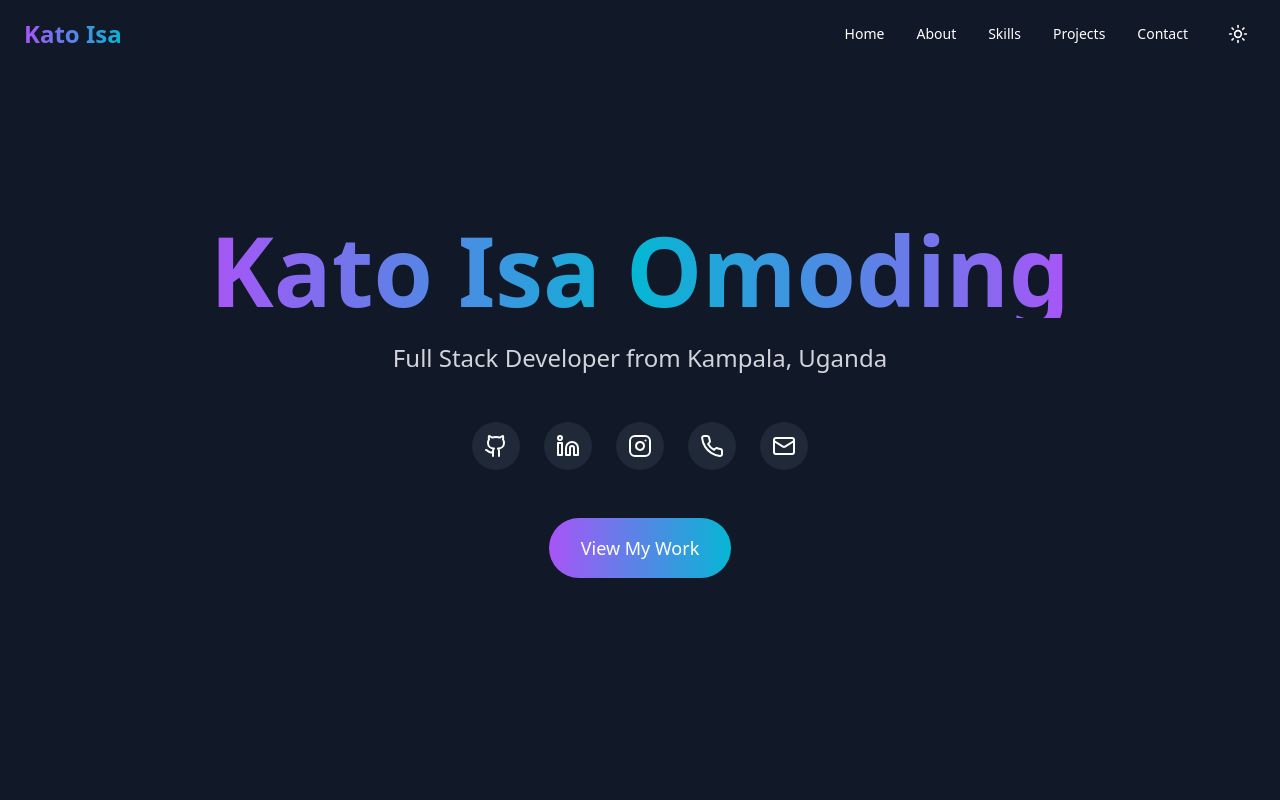
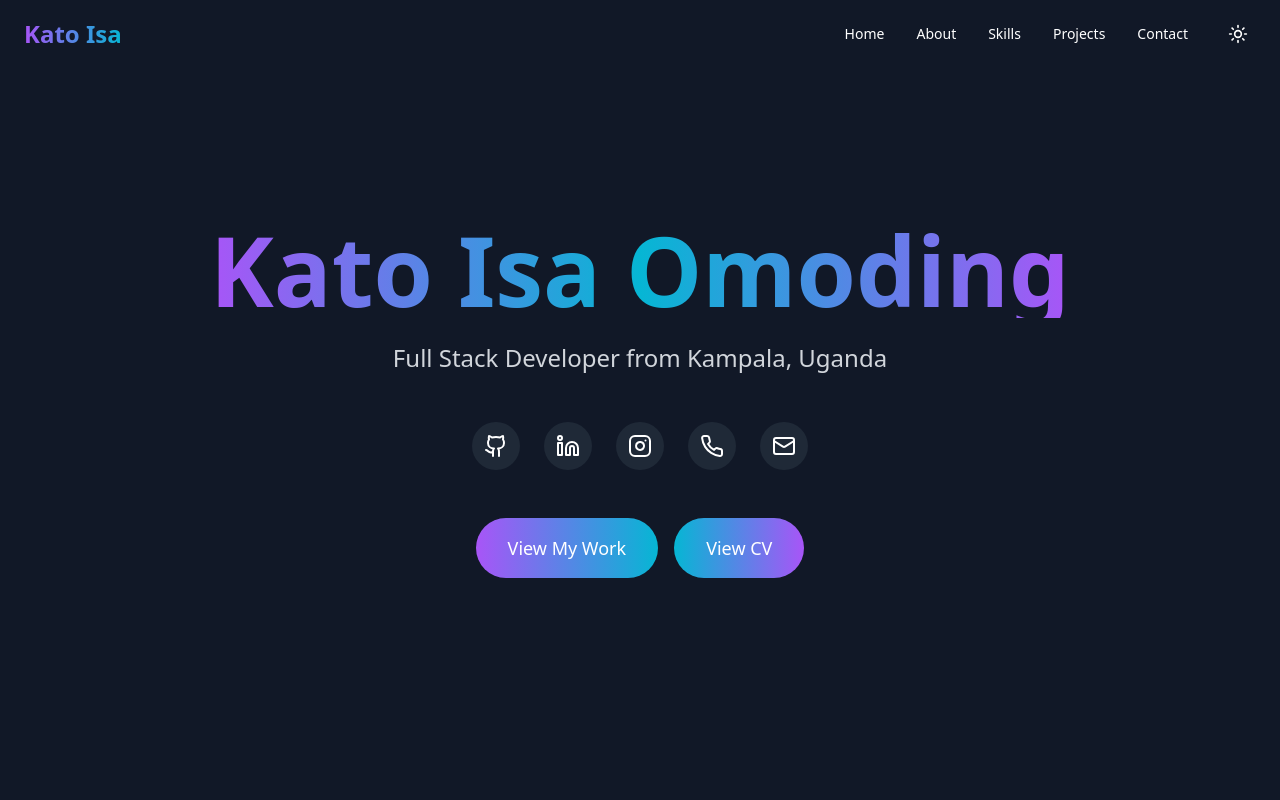
Before and after one commit to katoisa256/Personal-Website, a React (Vite) app: page / in a window 1280 px wide. Shown: the top 800 px of the page. Built offline with nearby package versions, Linux system fonts and the light colour scheme.

Commit message:
Feat: update and add cv to hero section ...

```diff
--- a/src/components/Hero.tsx
+++ b/src/components/Hero.tsx
@@ -52,15 +52,25 @@ export function Hero() {
           ))}
         </motion.div>
 
-        <motion.a
-          href="#projects"
+        <motion.div
           initial={{ opacity: 0, y: 20 }}
           animate={{ opacity: 1, y: 0 }}
           transition={{ duration: 0.8, delay: 0.6 }}
-          className="inline-block px-8 py-4 text-lg font-medium text-white bg-gradient-to-r from-purple-500 to-cyan-500 rounded-full hover:shadow-lg transform hover:-translate-y-1 transition-all"
+          className="flex justify-center gap-4"
         >
-          View My Work
-        </motion.a>
+          <a href="#projects"
+            className="inline-block px-8 py-4 text-lg font-medium text-white bg-gradient-to-r from-purple-500 to-cyan-500 rounded-full hover:shadow-lg transform hover:-translate-y-1 transition-all"
+          >
+            View My Work
+          </a>
+
+          <a href="/Kato_CV.pdf" target="_blank" rel="noopener noreferrer"
+            className="inline-block px-8 py-4 text-lg font-medium text-white bg-gradient-to-r from-cyan-500 to-purple-500 rounded-full hover:shadow-lg transform hover:-translate-y-1 transition-all"
+          >
+            View CV
+          </a>
+        </motion.div>
+
       </div>
     </section>
   );
```
Also changed, not shown: 1 other file (tests, documents, lock files or other folders).
